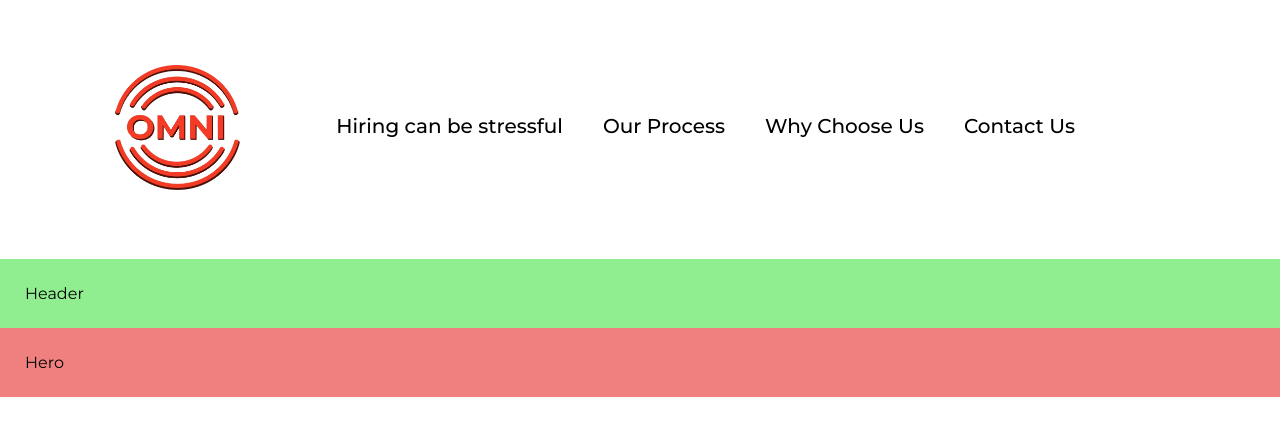
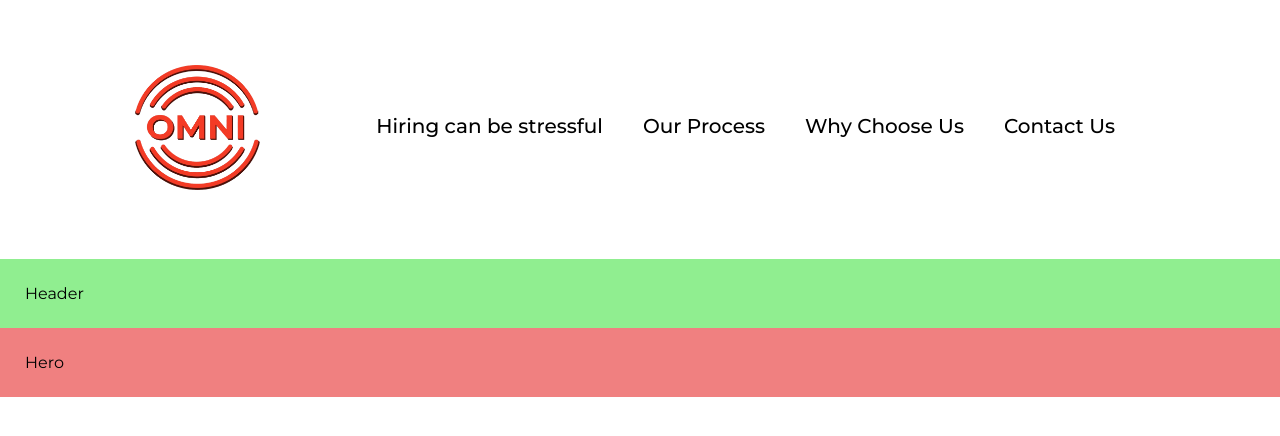
Before and after one commit to selajdin89/internship-omni, a React (Vite) app: page / in a window 1280 px wide. Shown: the top 436 px of the page. Built offline with nearby package versions, Linux system fonts and the light colour scheme.

Commit message:
Update NavBar.scss

```diff
--- a/src/components/navbar/NavBar.scss
+++ b/src/components/navbar/NavBar.scss
@@ -18,11 +18,11 @@ nav a {
 }
 
 nav a:last-child {
-	margin-right: 140px;
+	margin-right: 100px;
 }
 
 .navbar-logo {
-	margin-left: 50px;
+	margin-left: 70px;
 	width: 125px;
 	height: 125px;
 }
```
